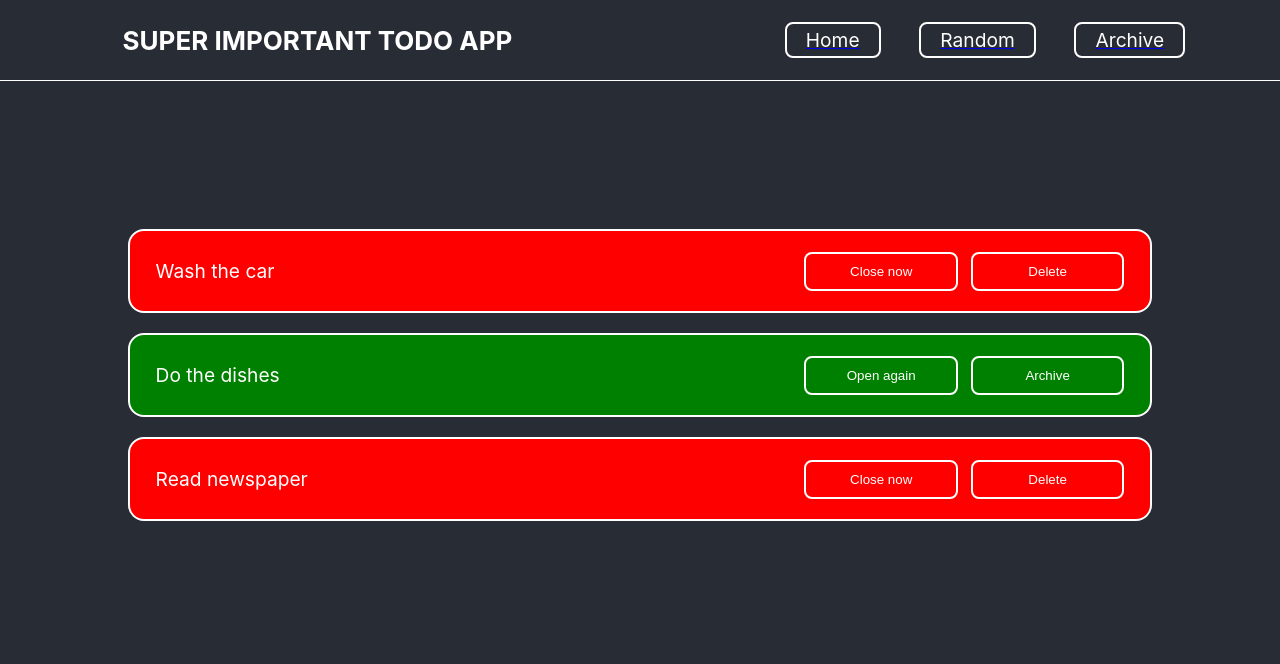
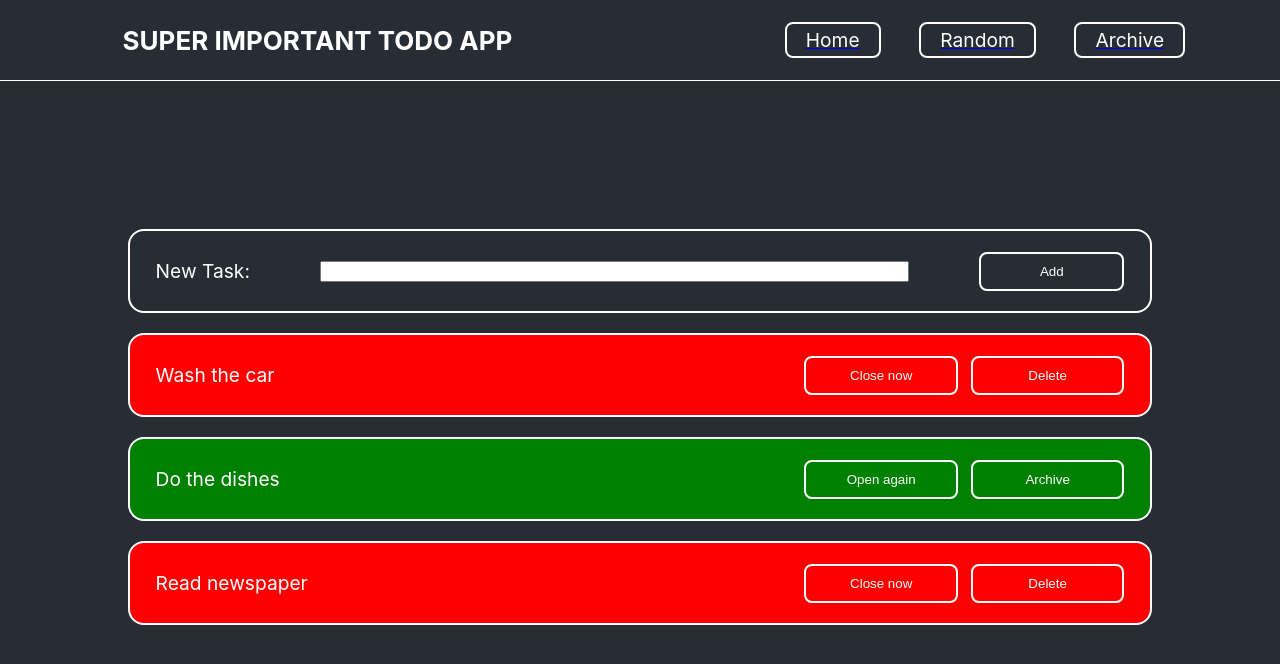
Before and after one commit to PhilippDemmelmair/todo, a React (Create React App) app: page / in a window 1280 px wide. Shown: the top 664 px of the page. Built offline with nearby package versions, Linux system fonts and the light colour scheme.

Commit message:
readded addTodo

```diff
--- a/src/components/App/App.js
+++ b/src/components/App/App.js
@@ -50,10 +50,9 @@ function Home() {
   return (
     <>
       <Body>
-        {/* <Add addTodo={addTodo} /> */}
+        <Add />
 
         {todoIds.map((id) => {
-          // TODO implement functions in todo component
           return <Todo key={id} id={id} />
         })}
       </Body>
--- a/src/components/TaskObjects/Add.jsx
+++ b/src/components/TaskObjects/Add.jsx
@@ -1,8 +1,10 @@
 import { useState } from 'react'
 import styled from 'styled-components'
+import useTodo from '../../common/useTodo'
 
-function Add({ addTodo }) {
+function Add() {
   const [text, setText] = useState('')
+  const addTodo = useTodo((state) => state.addTodo)
 
   return (
     // TODO add function to prevent empty tasks
```
